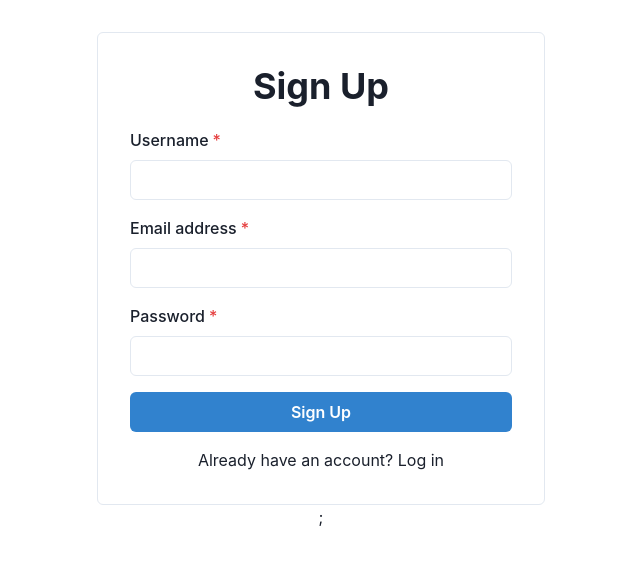
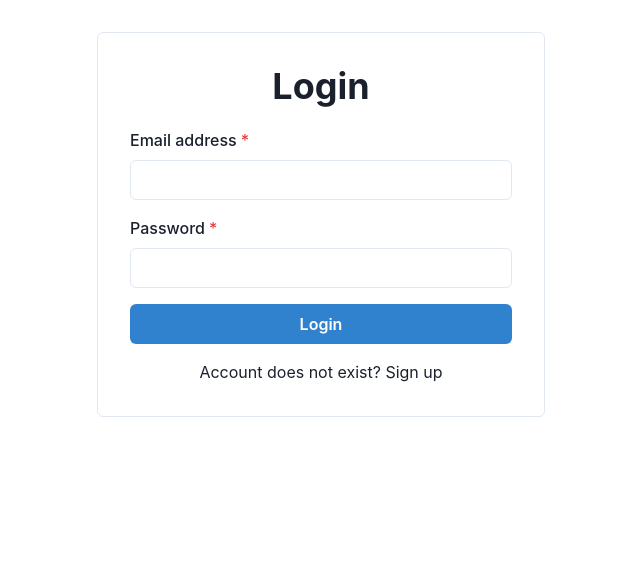
Before and after one commit to s-k-22/CompleteExpenseTracker, a React (Create React App) app in the folder frontend/: page /login in a window 1280 px wide. Shown: the top 564 px of the page, without its empty margins (319-959 px from the left). Built offline with nearby package versions, Linux system fonts and the light colour scheme.

Commit message:
login functionality(FE,BE,DB)

```diff
--- a/frontend/src/App.js
+++ b/frontend/src/App.js
@@ -1,11 +1,13 @@
 import "./App.css";
 import { Route } from "react-router-dom/cjs/react-router-dom.min";
-import Homepage from "./Pages/Homepage";
+import SignupPage from "./Pages/SignupPage";
+import LoginPage from "./Pages/LoginPage";
 
 function App() {
   return (
     <div className="App">
-      <Route path="/" component={Homepage} />;
+      <Route path="/" component={SignupPage} exact/>
+      <Route path="/login" component={LoginPage} />
     </div>
   );
 }
--- /dev/null
+++ b/frontend/src/Pages/LoginPage.js
@@ -0,0 +1,10 @@
+import React from 'react'
+import Login from '../components/Authentication/Login'
+
+const LoginPage = () => {
+  return (
+    <Login/>
+  )
+}
+
+export default LoginPage
--- /dev/null
+++ b/frontend/src/Pages/SignupPage.js
@@ -0,0 +1,8 @@
+import React from "react";
+import Signup from "../components/Authentication/Singup";
+
+const SignupPage = () => {
+  return <Signup />;
+};
+
+export default SignupPage;
--- /dev/null
+++ b/frontend/src/components/Authentication/Login.js
@@ -0,0 +1,62 @@
+import React, { useRef } from "react";
+import { Link } from "react-router-dom";
+import {
+  Box,
+  Button,
+  FormControl,
+  FormLabel,
+  Input,
+  Stack,
+  Heading,
+} from "@chakra-ui/react";
+import axios from "axios";
+
+const Login = () => {
+  const emailInput = useRef();
+  const passwordInput = useRef();
+
+  const handleSubmit = async (e) => {
+    try {
+      e.preventDefault();
+
+      const email = emailInput.current.value;
+      const password = passwordInput.current.value;
+
+      const response = await axios.post("http://localhost:5000/users/login", {
+        email,
+        password,
+      });
+      console.log(response);
+    } catch (error) {
+      console.log(error.response.data.message);
+    }
+  };
+
+  return (
+    <Box maxW="md" mx="auto" mt={8} p={8} borderWidth="1px" borderRadius="md">
+      <Heading as="h2" size="xl" pb={5} textAlign="center">
+        Login
+      </Heading>
+      <form onSubmit={handleSubmit}>
+        <Stack spacing={4}>
+          <FormControl id="email" isRequired>
+            <FormLabel>Email address</FormLabel>
+            <Input type="email" ref={emailInput} />
+          </FormControl>
+          <FormControl id="password" isRequired>
+            <FormLabel>Password</FormLabel>
+            <Input type="password" ref={passwordInput} />
+          </FormControl>
+          <Button type="submit" colorScheme="blue">
+            Login
+          </Button>
+          <Box textAlign="center">
+            <Link to="/">Account does not exist? Sign up</Link>
+          </Box>
+        </Stack>
+      </form>
+    </Box>
+  );
+};
+
+export default Login;
--- a/frontend/src/Pages/Homepage.js
+++ b/frontend/src/components/Authentication/Singup.js
@@ -11,7 +11,7 @@ import {
 } from "@chakra-ui/react";
 import axios from "axios";
 
-const Homepage = () => {
+const Signup = () => {
   const usernameInput = useRef();
   const emailInput = useRef();
   const passwordInput = useRef();
@@ -40,30 +40,15 @@ const Homepage = () => {
         <Stack spacing={4}>
           <FormControl id="username" isRequired>
             <FormLabel>Username</FormLabel>
-            <Input
-              type="text"
-              // name="username"
-              // defaultValue={username}
-              ref={usernameInput}
-            />
+            <Input type="text" ref={usernameInput} />
           </FormControl>
           <FormControl id="email" isRequired>
             <FormLabel>Email address</FormLabel>
-            <Input
-              type="email"
-              // name="email"
-              // defaultValue={email}
-              ref={emailInput}
-            />
+            <Input type="email" ref={emailInput} />
           </FormControl>
           <FormControl id="password" isRequired>
             <FormLabel>Password</FormLabel>
-            <Input
-              type="password"
-              // name="password"
-              // defaultValue={formData.password}
-              ref={passwordInput}
-            />
+            <Input type="password" ref={passwordInput} />
           </FormControl>
           <Button type="submit" colorScheme="blue">
             Sign Up
@@ -77,4 +62,4 @@ const Homepage = () => {
   );
 };
 
-export default Homepage;
+export default Signup;
```
Also changed, not shown: 2 other files (tests, documents, lock files or other folders).
